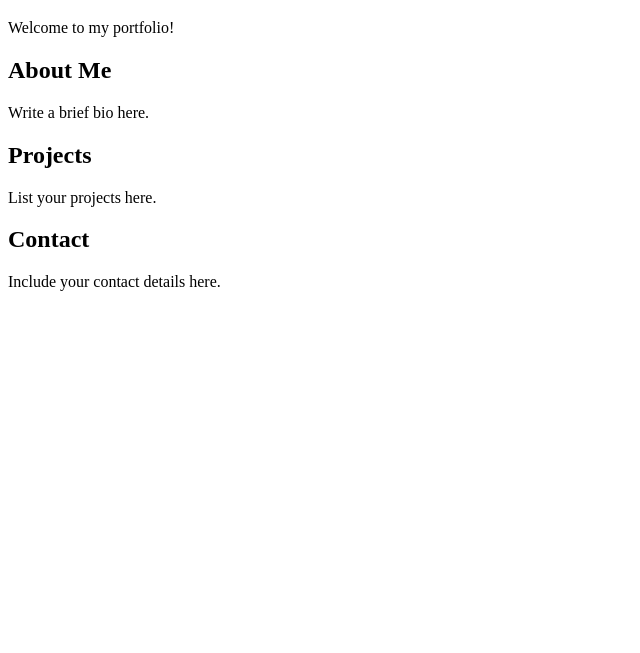
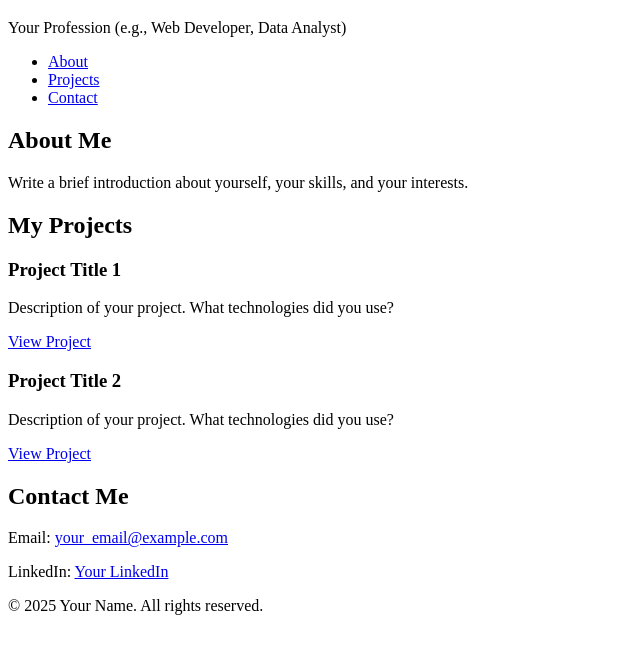
Before and after one commit to preeti1103/preeti1103.github.io, a plain HTML site: page index.html in a window 1280 px wide. Shown: the part 61-714 px from the top of the page, without its empty margins (0-640 px from the left). Drawn offline with Linux system fonts and the light colour scheme.

Commit message:
Update index.html

```diff
--- a/index.html
+++ b/index.html
@@ -3,26 +3,51 @@
 <head>
     <meta charset="UTF-8">
     <meta name="viewport" content="width=device-width, initial-scale=1.0">
-    <title>Your Name - Portfolio</title>
+    <title>Your Name's Portfolio</title>
+    <link rel="stylesheet" href="styles.css">
+    <link href="https://fonts.googleapis.com/css2?family=Roboto:wght@300;400;700&display=swap" rel="stylesheet">
 </head>
 <body>
     <header>
         <h1>Your Name</h1>
-        <p>Welcome to my portfolio!</p>
+        <p>Your Profession (e.g., Web Developer, Data Analyst)</p>
+        <nav>
+            <ul>
+                <li><a href="#about">About</a></li>
+                <li><a href="#projects">Projects</a></li>
+                <li><a href="#contact">Contact</a></li>
+            </ul>
+        </nav>
     </header>
-    <main>
+
     <section id="about">
         <h2>About Me</h2>
-            <p>Write a brief bio here.</p>
+        <p>Write a brief introduction about yourself, your skills, and your interests.</p>
     </section>
+
     <section id="projects">
-            <h2>Projects</h2>
-            <p>List your projects here.</p>
+        <h2>My Projects</h2>
+        <div class="project">
+            <h3>Project Title 1</h3>
+            <p>Description of your project. What technologies did you use?</p>
+            <a href="link_to_project_1" target="_blank">View Project</a>
+        </div>
+        <div class="project">
+            <h3>Project Title 2</h3>
+            <p>Description of your project. What technologies did you use?</p>
+            <a href="link_to_project_2" target="_blank">View Project</a>
+        </div>
+        <!-- Add more projects as needed -->
     </section>
+
     <section id="contact">
-            <h2>Contact</h2>
-            <p>Include your contact details here.</p>
+        <h2>Contact Me</h2>
+        <p>Email: <a href="mailto:your_email@example.com">your_email@example.com</a></p>
+        <p>LinkedIn: <a href="your_linkedin_profile" target="_blank">Your LinkedIn</a></p>
     </section>
-    </main>
+
+    <footer>
+        <p>&copy; 2025 Your Name. All rights reserved.</p>
+    </footer>
 </body>
 </html>
```
Lines whose indentation alone changed are shown as unchanged.
